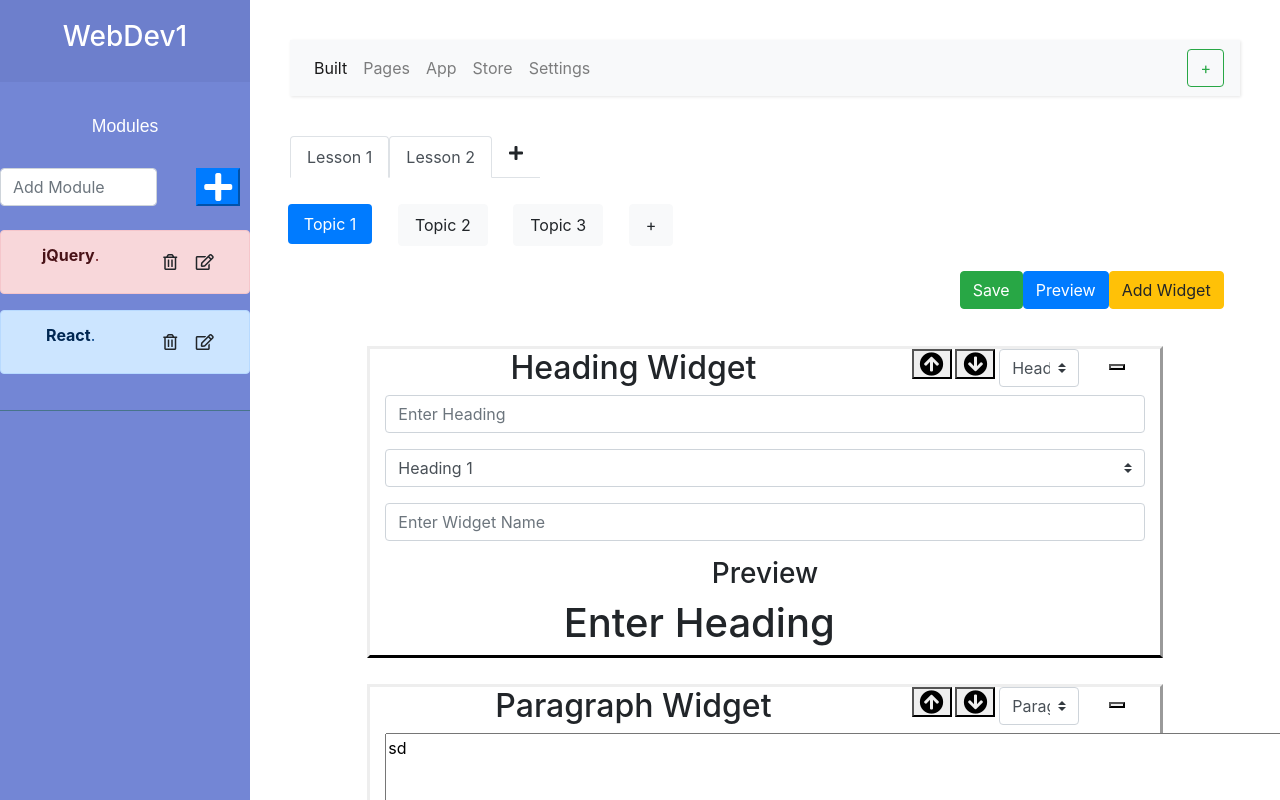
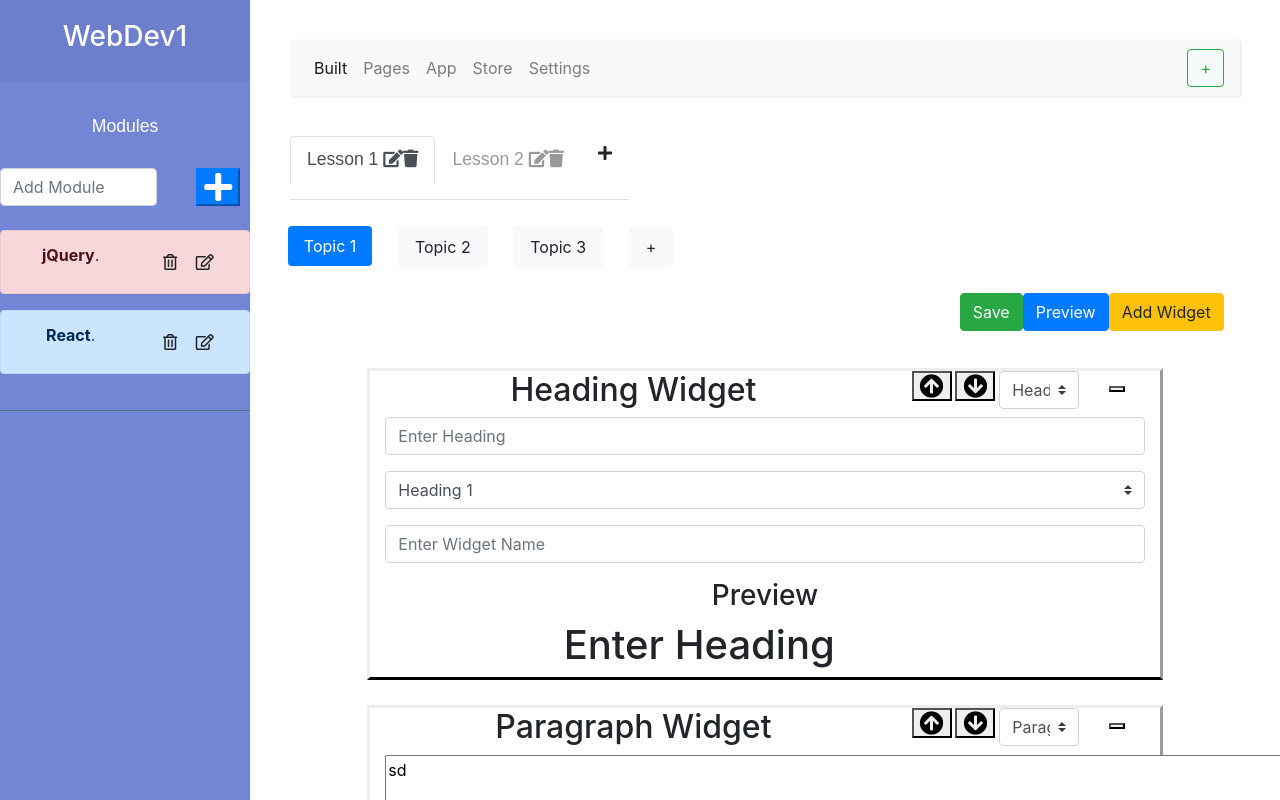
Before and after one commit to vaibhavdave5/reactAssignment, a React (Create React App) app: page /course/1 in a window 1280 px wide. Shown: the top 800 px of the page. Built offline with nearby package versions, Linux system fonts and the light colour scheme.

Commit message:
LessonTabs have edit and delete option

```diff
--- a/src/components/CourseEditor.js
+++ b/src/components/CourseEditor.js
@@ -16,6 +16,7 @@ class CourseEditor extends React.Component {
             course: course,
             title: course.title,
             module: course.modules[0],
+            lesson: course.modules[0].lessons[0],
             newModuleName: ""
         }
     }
@@ -23,6 +24,24 @@ class CourseEditor extends React.Component {
         this.setState({
             module: module
         })
+        this.setState({
+            lesson: module.lessons[0]
+        })
+    }
+
+    selectLesson = lesson =>{
+        this.setState({
+            lesson: lesson
+        })
+    }
+
+    lessonActive = lesson =>{
+        if(lesson.id === this.state.lesson.id){
+            return "active nav-link";
+        }
+        else {
+            return "nav-link"
+        }
     }
 
     deleteModule = deleteModule => {
@@ -35,6 +54,34 @@ class CourseEditor extends React.Component {
             )
             var newCourse = this.state.course;
             newCourse.modules = modules;
+            this.setState({
+                course: newCourse
+            })
+        }
+    }
+
+
+    deleteLesson = deleteLesson => {
+        if(this.state.module.lessons.length === 1){
+            alert("You cannot delete the last Lesson");
+        }
+        else {
+            var lessons = this.state.module.lessons.filter(
+                lesson => lesson.id !== deleteLesson.id
+            )
+            var newCourse = this.state.course;
+            var newModules = this.state.course.modules;
+
+            for (var i = 0; i < newModules.length; i++) {
+                if(this.state.module.id === newModules[i].id){
+                    newModules[i].lessons = lessons;
+                    this.setState({
+                        module: newModules[i]
+                    })
+                }
+            }
+            newCourse.modules = newModules;
+
             this.setState({
                 course: newCourse
             })
@@ -60,6 +107,43 @@ class CourseEditor extends React.Component {
             newModuleName: document.getElementById("newModule").value
         })
     }
+
+
+    titleChangedLesson = (lesson) => {
+        var txt;
+        var name = prompt("Please enter your new Lesson Name:", "");
+        if (name == null || name == "") {
+            alert("User cancelled the prompt.");
+        } else {
+            txt =  name ;
+            var lessons = this.state.module.lessons;
+
+            for (var i = 0; i < lessons.length; i++) {
+                if(lesson.id === lessons[i].id){
+                    lessons[i].title = txt;
+                    console.log("Executed");
+                }
+            }
+
+            var newCourse = this.state.course;
+            var newModules = this.state.course.modules;
+
+            for (var i = 0; i < newModules.length; i++) {
+                if(this.state.module.id === newModules[i].id){
+                    newModules[i].lesson = lessons;
+                    this.setState({
+                        module: newModules[i]
+                    })
+                }
+            }
+            newCourse.modules = newModules;
+
+            this.setState({
+                course: newCourse
+            })
+        }
+    }
+
 
     titleChanged = (module) => {
         var txt;
@@ -194,7 +278,12 @@ class CourseEditor extends React.Component {
                                             (lesson) => {
                                                 return (
                                                     <LessonTabs
-                                                        lesson={lesson}/>
+                                                        lesson={lesson}
+                                                        selectLesson={this.selectLesson}
+                                                        deleteLesson={this.deleteLesson}
+                                                        updateLesson ={this.titleChangedLesson}
+                                                        lessonActive={this.lessonActive}
+                                                    />
                                                 )
                                             }
                                         )
--- a/src/components/LessonTabs.js
+++ b/src/components/LessonTabs.js
@@ -1,8 +1,13 @@
 import React from 'react'
 
 
-const LessonTabs = ({lesson}) =>
-    <li className="nav-item">
-        <a className="nav-link active"
-           href="#">{lesson.title}</a></li>
+const LessonTabs = ({lesson, selectLesson, deleteLesson, updateLesson, lessonActive}) =>
+
+    <div className="nav-item">
+        <p className= {lessonActive(lesson)}>
+            <h7 onClick={() => selectLesson(lesson)}>{lesson.title+" "}</h7>
+            <i className="fas fa-edit" onClick={() => updateLesson(lesson)}></i>
+                <i className="fas fa-trash" onClick={() => deleteLesson(lesson)}></i>
+            </p>
+    </div>
 export default LessonTabs
```
